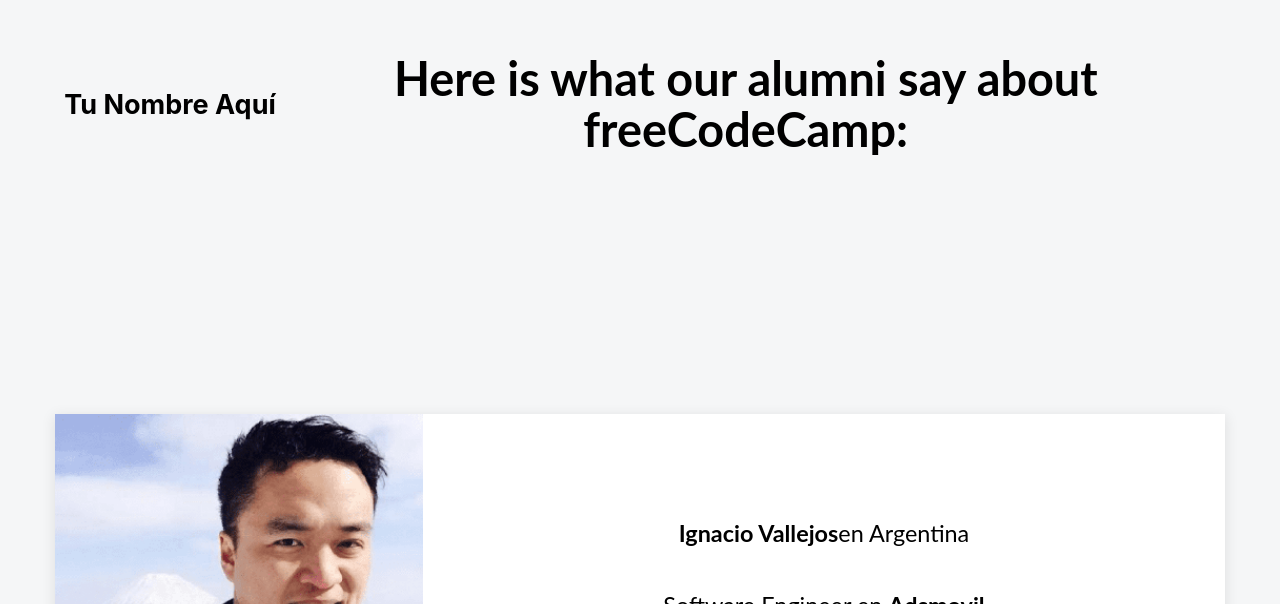
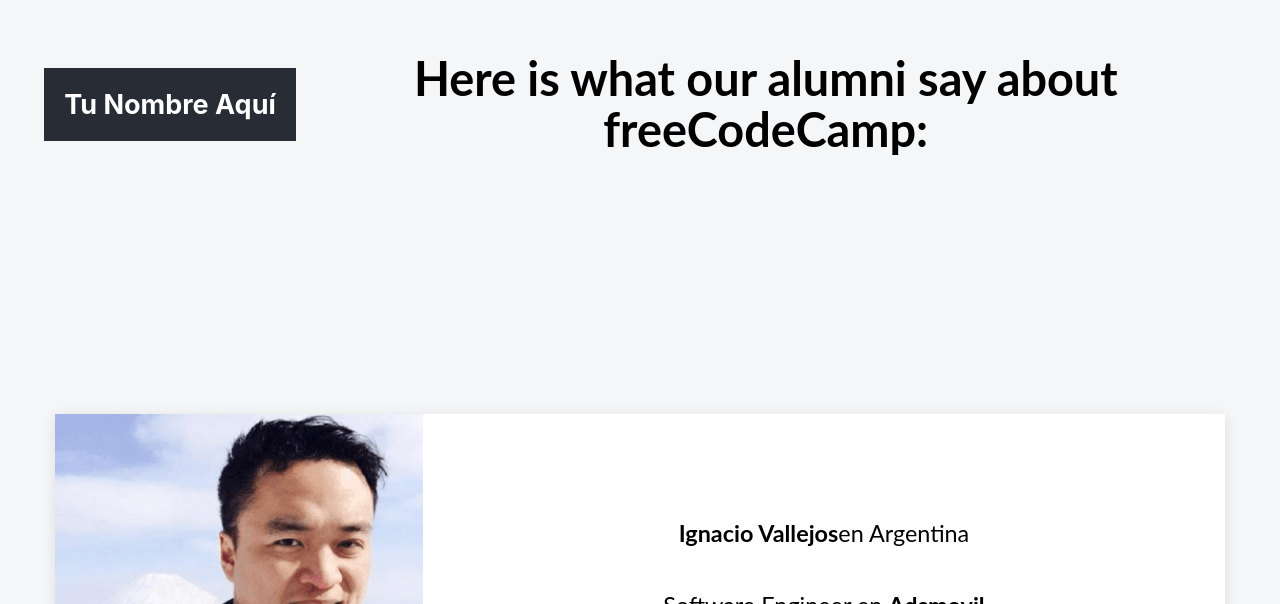
Before and after one commit to Ignanavas/testimonios-freecodecamp, a React (Create React App) app: page / in a window 1280 px wide. Shown: the part 196-800 px from the top of the page. Built offline with nearby package versions, Linux system fonts and the light colour scheme.

Commit message:
Update App.css

```diff
--- a/src/App.css
+++ b/src/App.css
@@ -35,3 +35,9 @@
   justify-content: center;
 
 }
+.App-header {
+  background-color: #282c34;
+  padding: 20px;
+  color: white;
+  text-align: center;
+}
```
